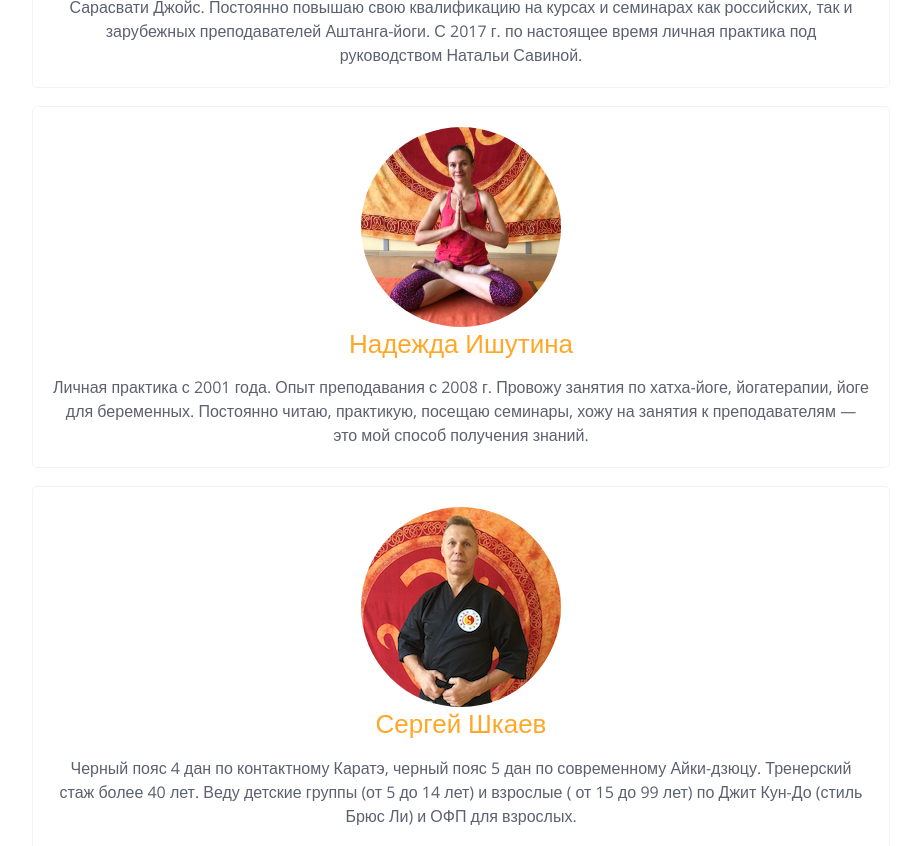
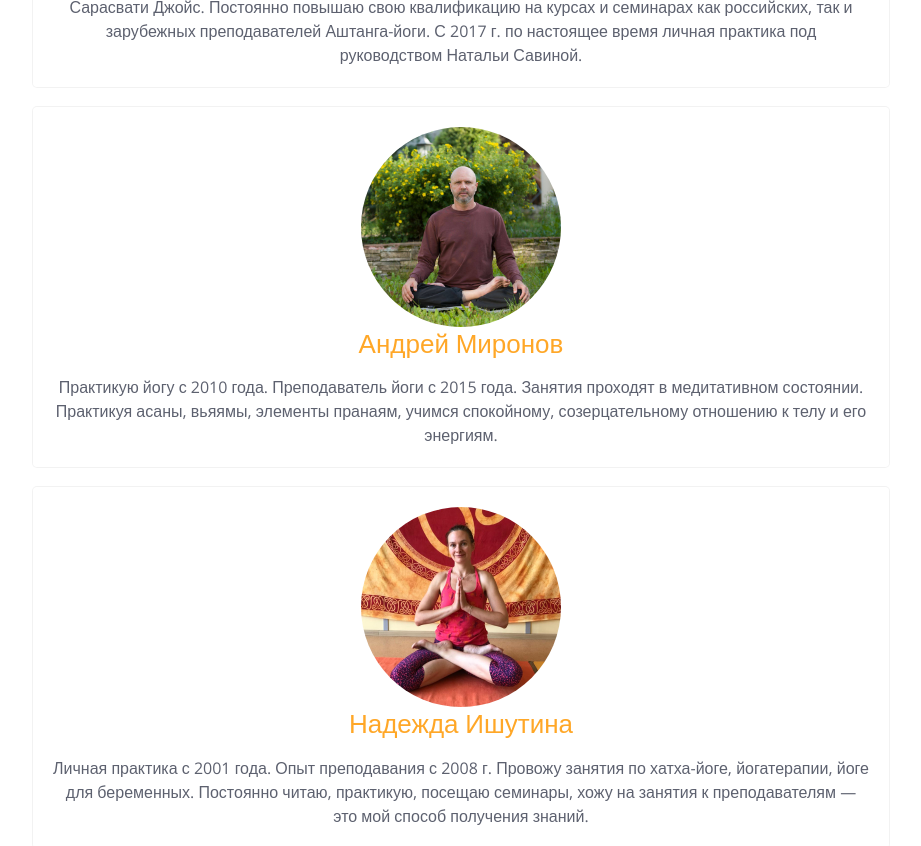
Before and after one commit to walborn/yogaclubom, a Next.js app: page /masters in a window 1280 px wide. Shown: the part 1980-2826 px from the top of the page, without its empty margins (179-1100 px from the left). Built offline with nearby package versions, Linux system fonts and the light colour scheme.

Commit message:
feat: add new teacher Andrey Mironov

```diff
--- a/app/masters/masters.ts
+++ b/app/masters/masters.ts
@@ -41,6 +41,12 @@ export const masters: [string, Master][] = [
   //     description: 'Практикую йогу с 2010 года. Являюсь сертифицированным инструктором ТриЙоги 1 уровня. Мне бы очень хотелось поделиться своими знаниями и любовью к ТриЙоге, чтобы как можно больше людей могли узнать об этом прекрасном направлении и при желании практиковать его',
   //   },
   // ], [
+    'andrey_mironov',
+    {
+      name: 'Андрей Миронов',
+      description: 'Практикую йогу с 2010 года. Преподаватель йоги с 2015 года. Занятия проходят в медитативном состоянии. Практикуя асаны, вьяямы, элементы пранаям, учимся спокойному, созерцательному отношению к телу и его энергиям.',
+    },
+  ], [
     'nadezhda_ishutina',
     {
       name: 'Надежда Ишутина',
--- a/app/schedule/lessons.tsx
+++ b/app/schedule/lessons.tsx
@@ -234,7 +234,7 @@ export const lessons = [
     title: 'Хатха-йога',
     level: 'Любой',
     master: 'Алексей',
-    note: 'по предварительной записи',
+    note: <>по предварительной записи<br/>23 марта занятие с 12:30 до 14:00</>,
     // alternate: ['Sun Feb 23 2025', 'Sun Mar 02 2025', 'Sun Mar 09 2025'].includes(today),
     // note: <>по предварительной записи<br />23.02, 02.03, 09.03 замена Андрей</>,
   },
@@ -252,9 +252,9 @@ export const lessons = [
     day: 'Вс',
     time: '19:00',
     duration: 90,
-    title: 'Хатха-йога для начинающих',
-    level: 'Лёгкий',
-    master: 'Надежда',
+    title: 'Хатха-йога',
+    level: 'Любой',
+    master: 'Андрей',
     note: 'по предварительной записи',
     // note: '16 февраля замена - Андрей',
   },
```
Also changed, not shown: public/images/avatar/andrey_mironov.jpg (added).
